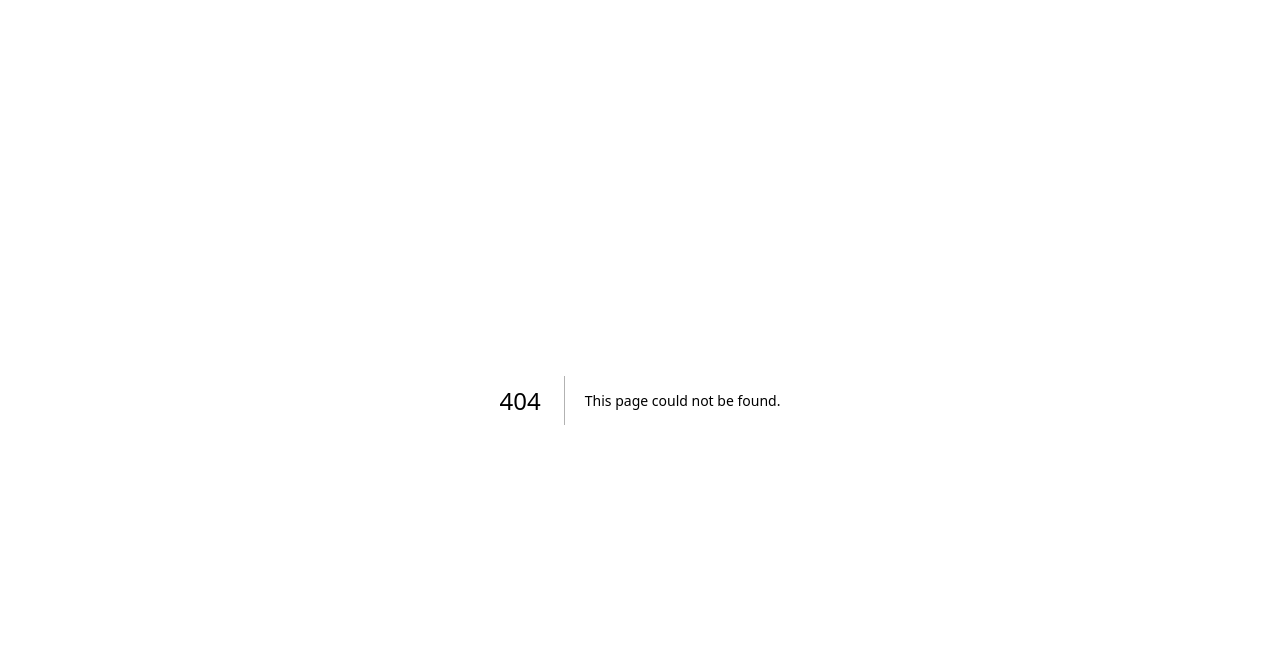
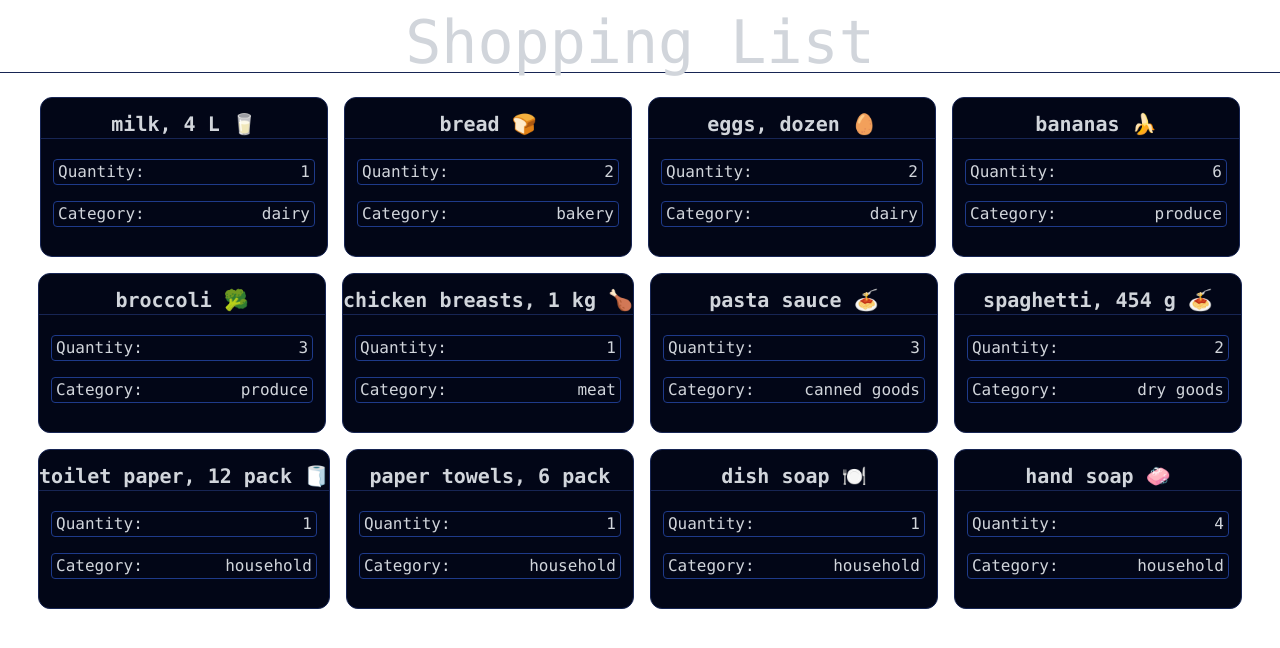
Before and after one commit to EthenM/cprg306-assignments, a Next.js app: page /week-3 in a window 1280 px wide. Before the commit this address had no page. Shown: the top 648 px of the page. Built offline with nearby package versions, Linux system fonts and the light colour scheme.

Commit message:
week 3 assignment completed

```diff
--- a/app/page.js
+++ b/app/page.js
@@ -5,7 +5,10 @@ export default function Home() {
     <main>
       <h1>CPRG 306: Web Development 2 - Assignments</h1>
 
-      <Link href="./week-2">Week-2 Assignment</Link>
+      <ul>
+        <li><Link href="./week-2">Week-2 Assignment</Link></li>
+        <li><Link href="./week-3">Week-3 Assignment</Link></li>
+      </ul>
     </main>
   );
 }
--- /dev/null
+++ b/app/week-3/item-list.js
@@ -0,0 +1,93 @@
+import Item from "./item";
+
+export default function ItemList() {
+
+    //#region Items
+
+    const item1 = {
+        name: "milk, 4 L 🥛",
+        quantity: 1,
+        category: "dairy",
+    };
+
+    const item2 = {
+        name: "bread 🍞",
+        quantity: 2,
+        category: "bakery",
+    };
+
+    const item3 = {
+        name: "eggs, dozen 🥚",
+        quantity: 2,
+        category: "dairy",
+    };
+
+    const item4 = {
+        name: "bananas 🍌",
+        quantity: 6,
+        category: "produce",
+    };
+
+    const item5 = {
+        name: "broccoli 🥦",
+        quantity: 3,
+        category: "produce",
+    };
+
+    const item6 = {
+        name: "chicken breasts, 1 kg 🍗",
+        quantity: 1,
+        category: "meat",
+    };
+
+    const item7 = {
+        name: "pasta sauce 🍝",
+        quantity: 3,
+        category: "canned goods",
+    };
+
+    const item8 = {
+        name: "spaghetti, 454 g 🍝",
+        quantity: 2,
+        category: "dry goods",
+    };
+
+    const item9 = {
+        name: "toilet paper, 12 pack 🧻",
+        quantity: 1,
+        category: "household",
+    };
+
+    const item10 = {
+        name: "paper towels, 6 pack",
+        quantity: 1,
+        category: "household",
+    };
+
+    const item11 = {
+        name: "dish soap 🍽️",
+        quantity: 1,
+        category: "household",
+    };
+
+    const item12 = {
+        name: "hand soap 🧼",
+        quantity: 4,
+        category: "household",
+    };
+
+    //#endregion
+
+    const items = [item1, item2, item3, item4, item5, item6, item7, item8, item9, item10, item11, item12]
+
+    /* creating components with a loop added with reference to:
+     * https://stackoverflow.com/questions/22876978/loop-inside-react-jsx
+     */
+    const itemComponents = items.map((item, i) => <Item name={item.name} quantity={item.quantity} category={item.category} key={i}/>)
+
+    return (
+        <div className="flex justify-center flex-wrap">
+            {...(itemComponents)}
+        </div>
+    );
+}
--- /dev/null
+++ b/app/week-3/item.js
@@ -0,0 +1,17 @@
+export default function Item({name, quantity, category}) {
+    return (
+        <div className="border border-blue-950 bg-slate-950 rounded-xl min-w-72 size-fit min-h-40 m-2 hover:bg-slate-900">
+            <h3 className="font-bold text-xl text-center pt-3 border-b border-b-blue-950 mb-5">{name}</h3>
+            <ul className="flex gap-3 flex-col">
+                <li className="mx-3 px-1 border border-blue-900 rounded flex">
+                    <p className="inline-block">Quantity:</p>
+                    <p className="inline-block text-right ml-auto">{quantity}</p>
+                </li>
+                <li className="mx-3 px-1 mt-1 border border-blue-900 rounded flex">
+                    <p className="inline-block ">Category:</p>
+                    <p className="inline-block text-right ml-auto">{category}</p>
+                </li>
+            </ul>
+        </div>
+    );
+}
--- /dev/null
+++ b/app/week-3/page.js
@@ -0,0 +1,20 @@
+import ItemList from "./item-list";
+
+/* The metadata object was found from here for specific pages:
+ * https://nextjs.org/learn/dashboard-app/adding-metadata
+ */
+
+export const metadata = {
+    title: "Shopping List",
+    description: "A shopping list"
+}
+
+export default function Page() {
+    return (
+        <main className="font-mono text-gray-300">
+            <h1 className="text-6xl text-center mb-4 border-b border-b-blue-950 pt-3">Shopping List</h1>
+
+            <ItemList/>
+        </main>
+    );
+}
```
